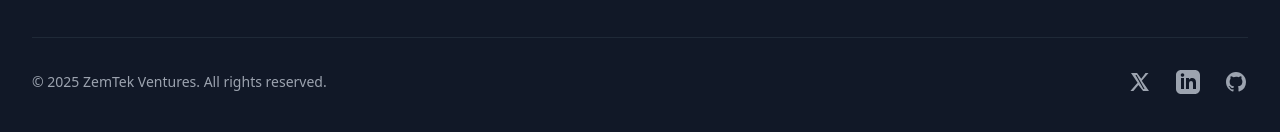
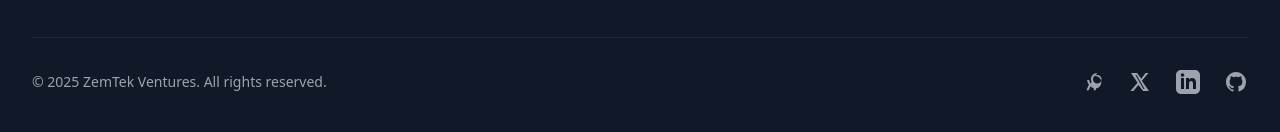
Before and after one commit to zemtekventures/portfolio, a React (Vite) app: page / in a window 1280 px wide. Shown: the part 5818-5950 px from the top of the page. Built offline with nearby package versions, Linux system fonts and the light colour scheme.

Commit message:
added upwork link

```diff
--- a/src/components/Footer.tsx
+++ b/src/components/Footer.tsx
@@ -85,6 +85,22 @@ export const Footer = () => {
           </p>
           <div className="flex space-x-6 mt-4 md:mt-0">
             <a
+              href="https://www.upwork.com/agencies/1954513211711674793/"
+              target="_blank"
+              className="text-gray-400 hover:text-white"
+            >
+              <span className="sr-only">Upwork</span>
+              <svg
+                className="h-6 w-6"
+                fill="currentColor"
+                viewBox="0 0 24 24"
+                aria-hidden="true"
+              >
+                <path d="M17.25 3c-3.45 0-6.25 2.8-6.25 6.25 0 .9.2 1.75.55 2.5l-.95 2.1c-.65-1.15-1.15-2.45-1.45-3.9h-2.1c.3 1.75.95 3.35 1.85 4.75l-2.55 5.55h2.35l1.75-3.95c.9.95 2.05 1.7 3.35 2.05v1.9h2.1v-1.75c3.05-.35 5.4-2.9 5.4-6.15 0-3.45-2.8-6.25-6.25-6.25zm0 10.5c-2.4 0-4.25-1.9-4.25-4.25s1.85-4.25 4.25-4.25 4.25 1.9 4.25 4.25-1.85 4.25-4.25 4.25z" />
+              </svg>
+            </a>
+
+            <a
               href="https://x.com/zemtekventures"
               target="_blank"
               className="text-gray-400 hover:text-white"
```
